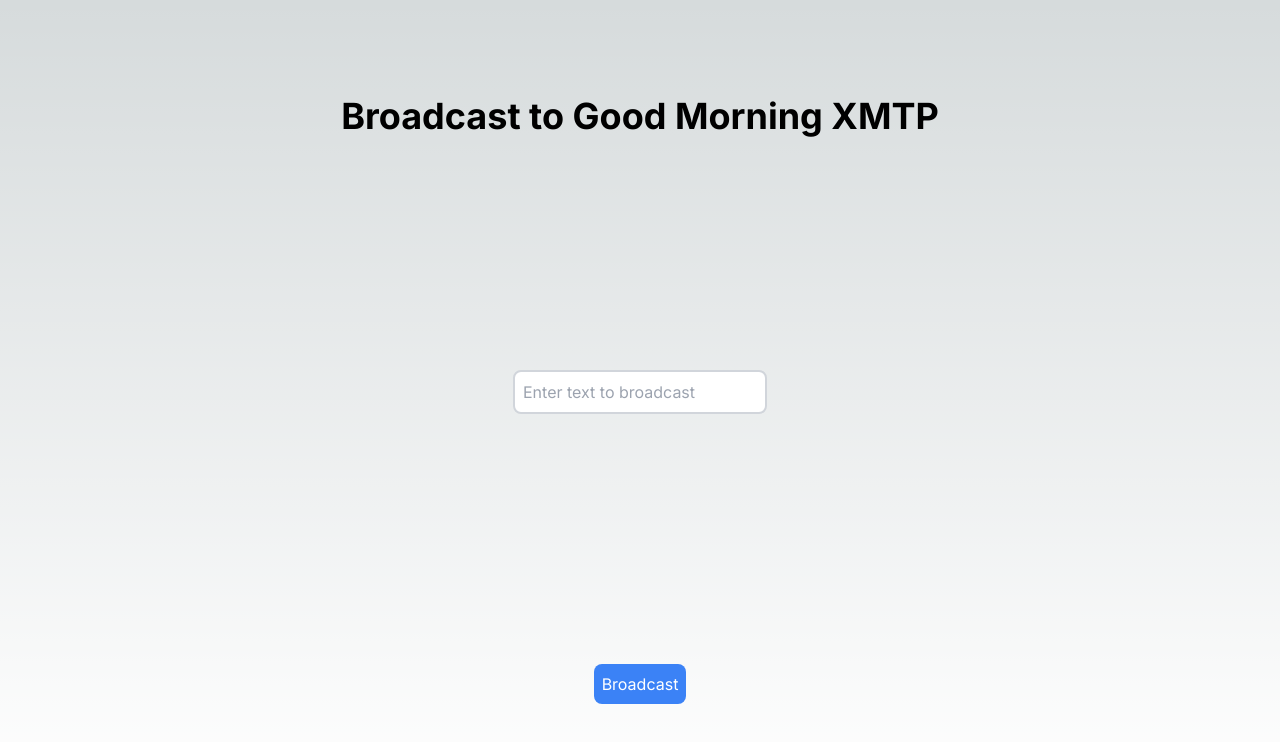
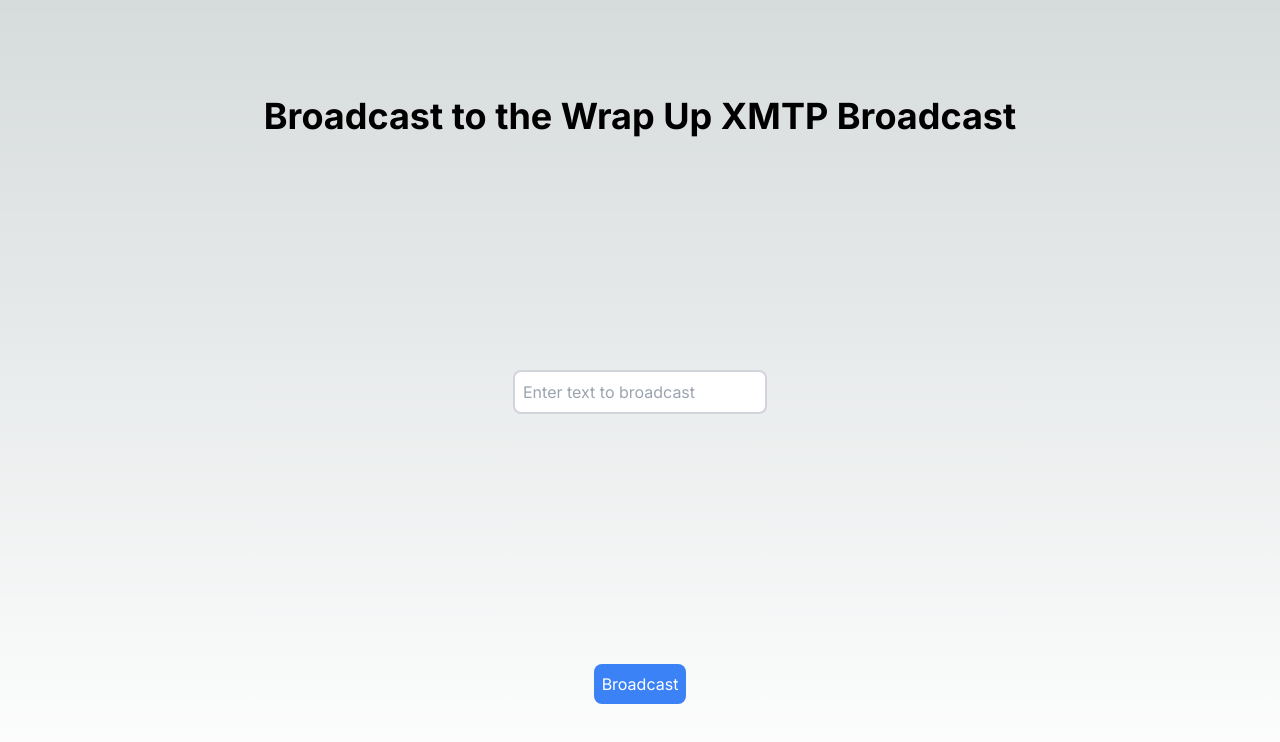
Before and after one commit to alexrisch/subscribe-broadcast, a Next.js app: page /Broadcast in a window 1280 px wide. Shown: the top 742 px of the page. Built offline with nearby package versions, Linux system fonts and the light colour scheme.

Commit message:
Update to env api host Added env api host
Moved to consent signature package

```diff
--- a/package.json
+++ b/package.json
@@ -9,6 +9,7 @@
     "lint": "next lint"
   },
   "dependencies": {
+    "@xmtp/consent-proof-signature": "^0.1.2",
     "@xmtp/xmtp-js": "^11.5.1",
     "next": "14.2.1",
     "react": "^18",
--- a/src/app/subscribe/broadcastConfigs.ts
+++ b/src/app/subscribe/broadcastConfigs.ts
@@ -5,7 +5,7 @@
 
 export const broadcastConfigs: BroadcastConfig[] = [
   {
-    name: "Good Morning XMTP",
-    address: "0x85583261a4c3ad6785Ac90BD8880393831F97F54",
+    name: "the Wrap Up XMTP Broadcast",
+    address: "0x83A5D283F5B8c4D2c1913EA971a3B7FD8473F446",
   },
 ];
--- a/src/app/subscribe/button/page.tsx
+++ b/src/app/subscribe/button/page.tsx
@@ -1,10 +1,12 @@
 'use client'
 
 import { CSSProperties, useState } from "react";
-import { createConsentMessage, connectWallet, walletClient } from "./utils";
+import { createConsentMessage, createConsentProofPayload} from "@xmtp/consent-proof-signature"
+import { connectWallet, walletClient } from "./utils";
 import { broadcastConfigs } from "../broadcastConfigs";
 
 const {address: broadcastAddress, name} = broadcastConfigs[0]
+const host = process.env.API_HOST || 'https://broadcast-api.vercel.app'
 
 enum ErrorStates {
   NO_WALLET = 'NO_WALLET',
@@ -76,7 +78,7 @@
       if (!address) {
         throw new Error(ErrorStates.NO_WALLET);
       }
-      const lookupResponse = await fetch('http://localhost:6989/lookup', {
+      const lookupResponse = await fetch(`${host}/lookup`, {
         method: 'POST',
         headers: {
           'Content-Type': 'application/json',
@@ -96,8 +98,10 @@
         account: address,
         message,
       })
+      const payloadBytes = createConsentProofPayload(signature, timestamp)
+      const base64Payload = Buffer.from(payloadBytes).toString('base64')
 
-      const subscribeResponse = await fetch('http://localhost:6989/subscribe', {
+      const subscribeResponse = await fetch(`${host}/subscribe`, {
         method: 'POST',
         headers: {
           'Content-Type': 'application/json',
@@ -107,6 +111,7 @@
             signature,
             timestamp,
             broadcastAddress,
+            consentProof: base64Payload
           })
         });
       await subscribeResponse.json();
```
Also changed, not shown: 1 other file (tests, documents, lock files or other folders).
